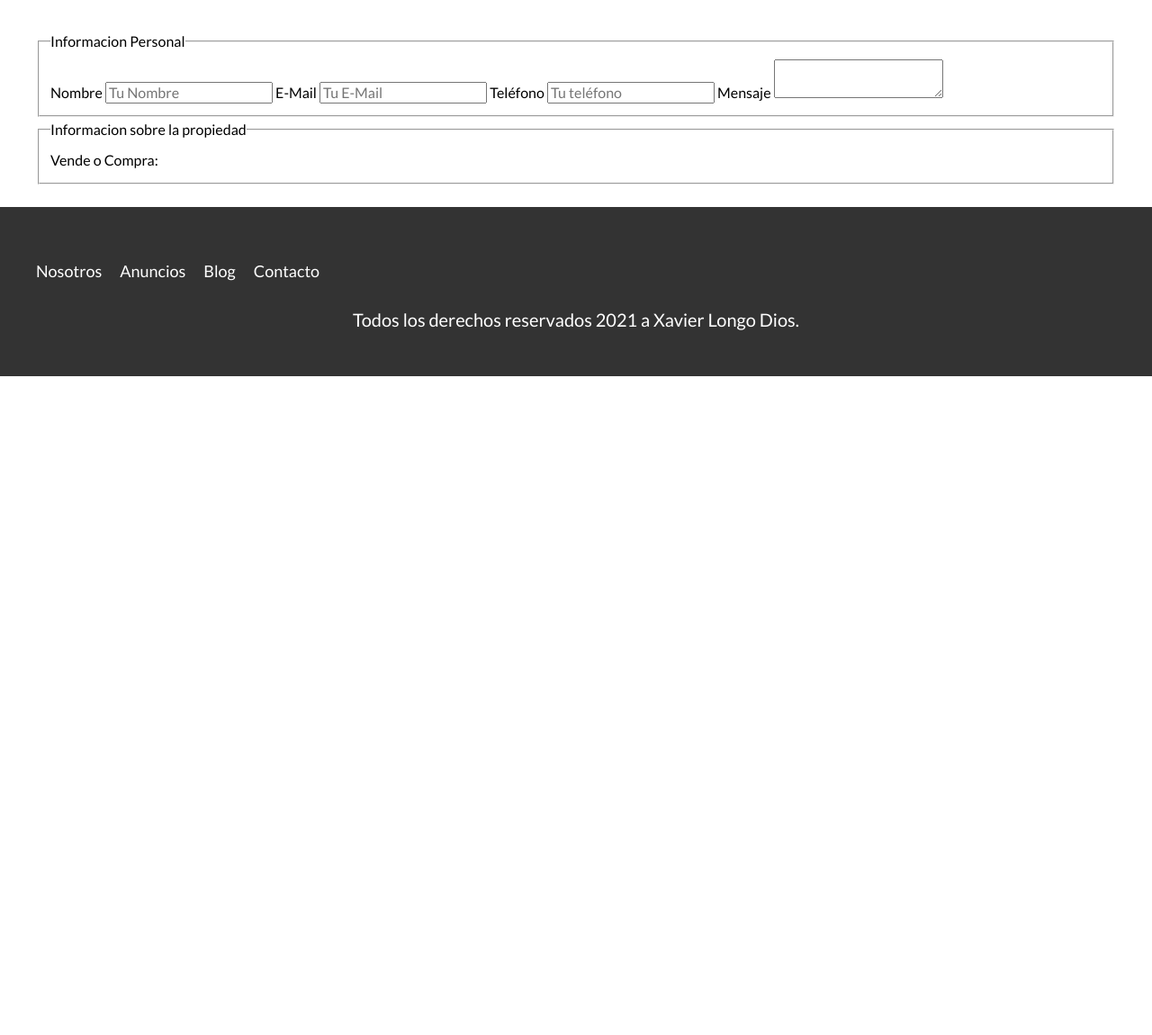
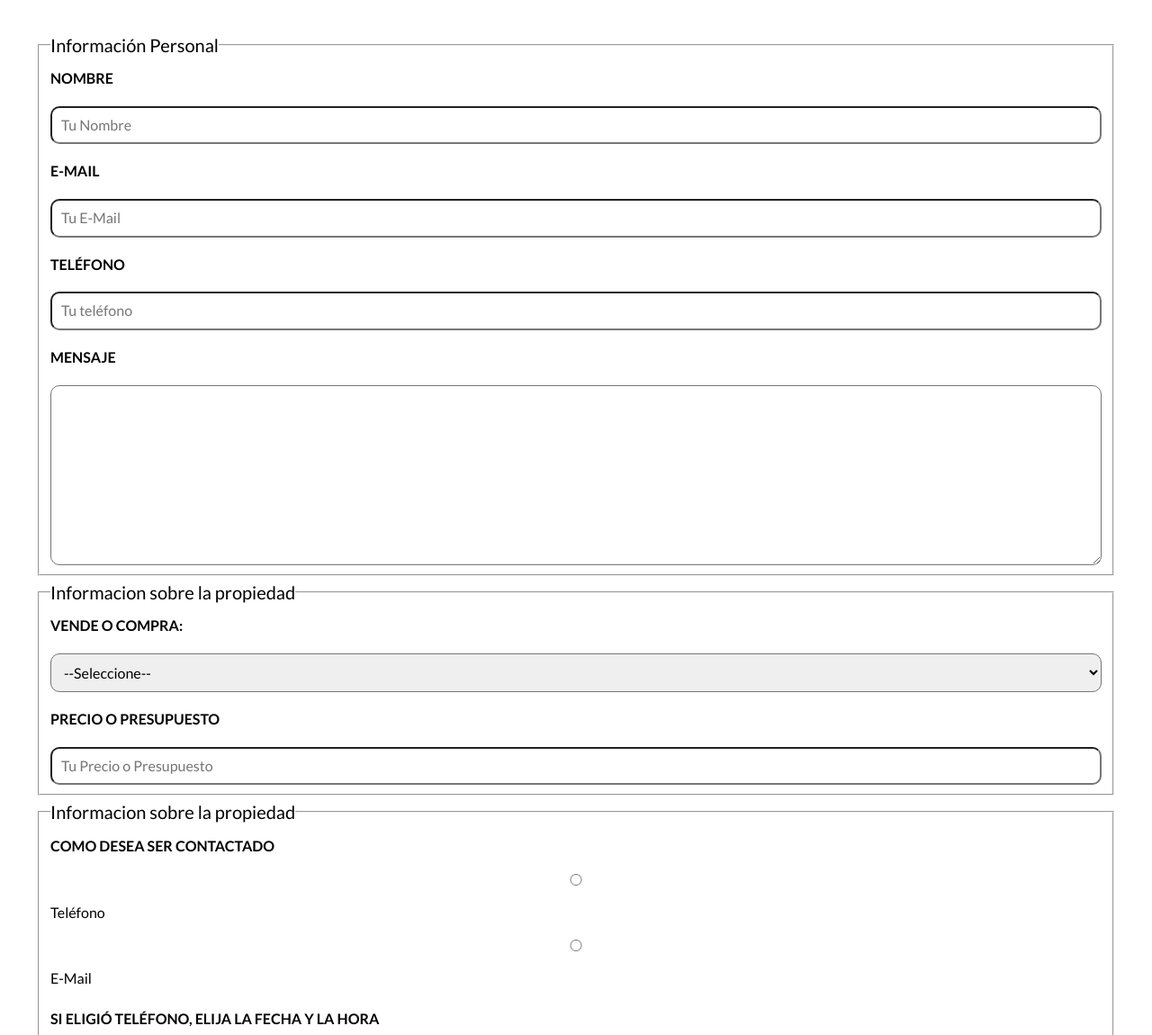
Before and after one commit to Longodios/proyectoBienesRaices, a website: page contacto.html in a window 1280 px wide. Shown: the part 943-2093 px from the top of the page at 90% size. Before the commit the page ends 1386 px from the top, so only its background shows below. Drawn offline with Linux system fonts and the light colour scheme.

Commit message:
Version Miercoles 10/03/21

```diff
--- a/contacto.html
+++ b/contacto.html
@@ -45,21 +45,44 @@
             <h4 class="centrar-texto"> Llene el formulario de Contacto </h4>
             <form class="formulario">
                 <fieldset class="informacion-personal">
-                    <legend> Informacion Personal</legend>
-                    <label> Nombre </label>
+                    <legend> Información Personal</legend>
+                    <label for="nombre"> Nombre </label>
                     <input type="text" placeholder="Tu Nombre">
-                    <label> E-Mail </label>
+                    <label for="email"> E-Mail </label>
                     <input type="text" placeholder="Tu E-Mail">
-                    <label> Teléfono </label>
+                    <label for="telefono"> Teléfono </label>
                     <input type="tel" placeholder="Tu teléfono">
                     <label> Mensaje </label>
-                    <textarea> </textarea>
+                    <textarea class="texto"> </textarea>
                 </fieldset>
                 <fieldset class="informacion-propiedad">
                     <legend> Informacion sobre la propiedad </legend>
-                    <label> Vende o Compra: </label>
-                    <!--ESTOU AQUI -->
+                    <label for="opciones"> Vende o Compra: </label>
+                    <select id="opciones">
+                        <option value="" disabled selected>--Seleccione--</option>
+                        <option value="compra" >Compra</option>
+                        <option value="venta"> Venta</option>
+                    </select>
+
+                    <label for="presupuesto">Precio o Presupuesto</label>
+                    <input type="number" placeholder="Tu Precio o Presupuesto">
                 </fieldset>
+
+                <fieldset class="informacion-propiedad">
+                    <legend> Informacion sobre la propiedad</legend>
+                    <label for="contacto">Como desea ser contactado</label>
+                    <input type="radio" value="telefono"> Teléfono
+                    <input type="radio" value="mail"> E-Mail
+
+                    <label for="contacto">Si eligió teléfono, elija la fecha y la hora</label>
+                    <label for="fecha">Fecha:</label>
+                    <input type="date" value="fecha">
+
+                    <label for="hora"> Hora:</label>
+                    <input type="time">
+                </fieldset>
+
+                <input type="submit" class="boton-verde" value="Enviar">
             </form>
 
         </div>
--- a/src/scss/app.scss
+++ b/src/scss/app.scss
@@ -21,3 +21,4 @@
 @import 'internas/nosotros.scss';
 @import 'internas/anuncios.scss';
 @import 'internas/paginaBlog.scss';
+@import 'internas/formulario.scss';
--- /dev/null
+++ b/src/scss/internas/_formulario.scss
@@ -0,0 +1,34 @@
+fieldset {
+    display: flex;
+    flex-direction: column;
+    gap: 1.6rem;
+}
+
+.informacion-personal,
+.informacion-propiedad {
+    legend {
+        font-size: 2rem;
+    }
+    label {
+        text-transform: uppercase;
+        font-weight: $bold;
+        font-size: 1.6rem;
+    }
+    input {
+        padding: 1rem;
+        border-radius: 1rem;
+    }
+    textarea {
+        height: 20rem;
+        border-radius: 1rem;
+    }
+}
+
+.informacion-propiedad {
+    select {
+        padding: 1rem;
+        border-radius: 1rem;
+    }
+}
+
+.informacion-propiedad {}
```
Also changed, not shown: gulpfile.js (+12 -13 lines), build/css/app.css, 1 other file.
